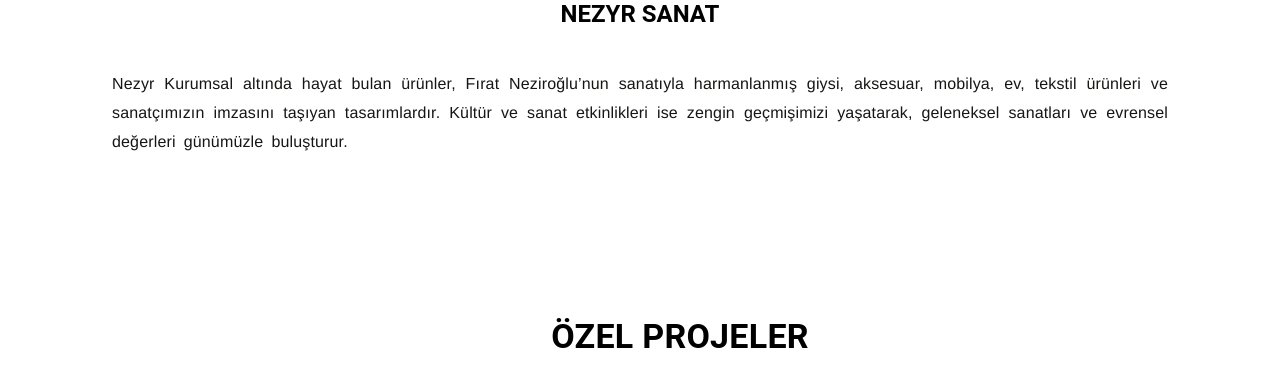
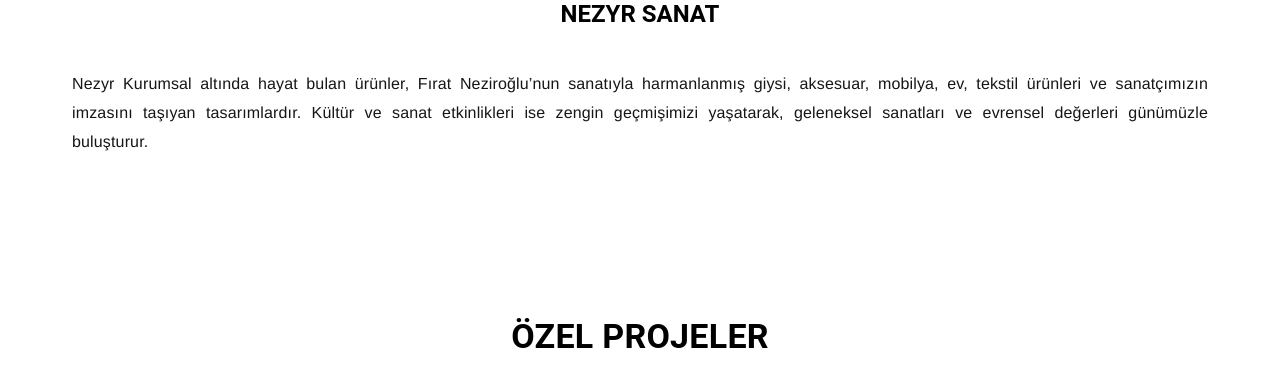
Before and after one commit to afnamal/Nezyr-website, a Next.js app: page /sanat in a window 1280 px wide. Shown: the part 435-800 px from the top of the page. Built offline with nearby package versions, Linux system fonts and the light colour scheme.

Commit message:
Fix: Components

```diff
--- a/public/locales/en/common.json
+++ b/public/locales/en/common.json
@@ -55,8 +55,7 @@
 
   "firat_neziroglu_tilia": "FIRAT NEZİROĞLU & TILIA COLLABORATION",
   "video_date": "12.12.2021",
-  "video_description_1": "Combining its accessible designs with its emphasis on nature, people, and overall well-being, Tilia celebrates its 60th anniversary in collaboration with artist Fırat Neziroğlu, who shares the same values.",
-  "video_description_2": "Sixty years ago, Tilia set out with the vision of producing well-designed, unique, high-quality, and accessible products that truly understand real needs. Over the years, it has combined its ability to respond to real-life needs with the talent of International Weaving Artist Fırat Neziroğlu.",
+  "video_description_1": "Combining its accessible designs with its emphasis on nature, people, and overall well-being, Tilia celebrates its 60th anniversary in collaboration with artist Fırat Neziroğlu, who shares the same values. Sixty years ago, Tilia set out with the vision of producing well-designed, unique, high-quality, and accessible products that truly understand real needs. Over the years, it has combined its ability to respond to real-life needs with the talent of International Weaving Artist Fırat Neziroğlu.",
   "video_description_3": "Artist Fırat Neziroğlu’s special chair design 'Balance – Denge' for Tilia’s 60th anniversary was presented to design enthusiasts.",
   "nezyr_corporate_fashion": "NEZYR CORPORATE FASHION",
   "corporate_fashion_description": "Products brought to life under Nezyr Corporate are clothing, accessories, furniture, home, and textile products blended with the art of Fırat Neziroğlu, along with designs carrying the signature of our artist. Cultural and artistic events keep our rich past alive, bringing traditional arts and universal values together with the present.",
--- a/public/locales/tr/common.json
+++ b/public/locales/tr/common.json
@@ -58,8 +58,7 @@
 
   "firat_neziroglu_tilia": "FIRAT NEZİROĞLU & TILIA İŞ BİRLİĞİ",
   "video_date": "12.12.2021",
-  "video_description_1": "Demokratik tasarım ilkesi ile ulaşılabilir tasarımlarını, doğaya, insana ve her alanda iyi olmaya verdiği önemle birleştiren Tilia, 60. yılını aynı değerlerde buluştuğu sanatçı Fırat Neziroğlu iş birliği ile kutluyor.",
-  "video_description_2": "Altmış yıl önce, iyi tasarlanmış, benzersiz, ihtiyaçları doğru anlayan, kaliteli ve erişilebilir ürünler üretme vizyonuyla yola çıkan Tilia, hayatın akışı içinde gerçek ihtiyaçlara cevap verebilme yeteneğini, Uluslararası Dokuma Sanatçısı Fırat Neziroğlu’nun yeteneği ile birleştirdi.",
+  "video_description_1": "Demokratik tasarım ilkesi ile ulaşılabilir tasarımlarını, doğaya, insana ve her alanda iyi olmaya verdiği önemle birleştiren Tilia, 60. yılını aynı değerlerde buluştuğu sanatçı Fırat Neziroğlu iş birliği ile kutluyor. Altmış yıl önce, iyi tasarlanmış, benzersiz, ihtiyaçları doğru anlayan, kaliteli ve erişilebilir ürünler üretme vizyonuyla yola çıkan Tilia, hayatın akışı içinde gerçek ihtiyaçlara cevap verebilme yeteneğini, Uluslararası Dokuma Sanatçısı Fırat Neziroğlu’nun yeteneği ile birleştirdi.",
   "video_description_3": "Sanatçı Fırat Neziroğlu’nun Tilia’nın 60. yılına özel gerçekleştirdiği tasarım sandalye “Balance – Denge” tasarım severlerin beğenisine sunuldu.",
 
   "nezyr_corporate_fashion": "NEZYR KURUMSAL MODA",
--- a/src/app/components/KurumsalSecond.js
+++ b/src/app/components/KurumsalSecond.js
@@ -3,7 +3,7 @@ import { Box, Typography, Grid } from '@mui/material';
 import Image from 'next/image';
 import { useTranslation } from 'react-i18next';
 import { useState, useEffect } from 'react';
-import { SpeedInsights } from "@vercel/speed-insights/next";
+import { SpeedInsights } from '@vercel/speed-insights/next';
 
 export default function KurumsalSecond() {
   const { t } = useTranslation('common');
@@ -56,7 +56,6 @@ export default function KurumsalSecond() {
         >
           <Box
             sx={{
-              mr: 10,
               position: 'relative',
               width: '100%',
               maxWidth: '500px',
--- a/src/app/components/OzelProjeler.js
+++ b/src/app/components/OzelProjeler.js
@@ -2,7 +2,7 @@
 import { Box, Container, Grid, Typography } from '@mui/material';
 import Image from 'next/image';
 import { useTranslation } from 'react-i18next';
-import { SpeedInsights } from "@vercel/speed-insights/next";
+import { SpeedInsights } from '@vercel/speed-insights/next';
 
 export default function OzelProjeler() {
   const { t } = useTranslation('common');
@@ -18,7 +18,7 @@ export default function OzelProjeler() {
         <Typography
           variant="h4"
           fontWeight="bold"
-          sx={{ mb: 6, ml:10, textAlign: 'center', color: 'black' }}
+          sx={{ mb: 6, textAlign: 'center', color: 'black' }}
         >
           {t('special_projects')}
         </Typography>
@@ -44,10 +44,14 @@ export default function OzelProjeler() {
             </Box>
             <Typography
               variant="body1"
-              sx={{ mt: 5, textAlign: 'left', color: '#171614', maxWidth: '100%',
+              sx={{
+                mt: 5,
+                textAlign: 'left',
+                color: '#171614',
+                maxWidth: '100%',
                 textAlign: 'justify',
                 lineHeight: 1.8,
-                wordSpacing:4,
+                wordSpacing: 4,
               }}
             >
               {t('special_projects_description_1')}
@@ -73,10 +77,14 @@ export default function OzelProjeler() {
             </Box>
             <Typography
               variant="body1"
-              sx={{ mt: 5, textAlign: 'left', color: '#171614', maxWidth: '100%',
+              sx={{
+                mt: 5,
+                textAlign: 'left',
+                color: '#171614',
+                maxWidth: '100%',
                 lineHeight: 1.8,
                 textAlign: 'justify',
-                wordSpacing:4,
+                wordSpacing: 4,
               }}
             >
               {t('special_projects_description_2')}
--- a/src/app/components/SanatSection.js
+++ b/src/app/components/SanatSection.js
@@ -2,7 +2,7 @@
 import { Box, Container, Typography } from '@mui/material';
 import Image from 'next/image';
 import { useTranslation } from 'react-i18next';
-import { SpeedInsights } from "@vercel/speed-insights/next";
+import { SpeedInsights } from '@vercel/speed-insights/next';
 
 export default function SanatSection() {
   const { t } = useTranslation('common');
@@ -38,13 +38,21 @@ export default function SanatSection() {
         >
           {t('nezyr_art')}
         </Typography>
-        <Typography variant="body1" fontFamily='Helvetica'
-         sx={{color: '#444', margin: '0 auto', ml:6, mr:6,
-          color:'#171614',
-          textAlign:'justify',
-          fontFamily:'Helvetica',
-          lineHeight: 1.8,
-          wordSpacing: 3.5 }}>
+        <Typography
+          variant="body1"
+          fontFamily="Helvetica"
+          sx={{
+            color: '#444',
+            margin: '0 auto',
+            ml: 1,
+            mr: 1,
+            color: '#171614',
+            textAlign: 'justify',
+            fontFamily: 'Helvetica',
+            lineHeight: 1.8,
+            wordSpacing: 3.5,
+          }}
+        >
           {t('nezyr_art_description')}
         </Typography>
       </Container>
```
Also changed, not shown: src/app/components/KurumsalThird.js (+37 -8 lines), src/app/components/VideoSection.js (+7 -19 lines).
